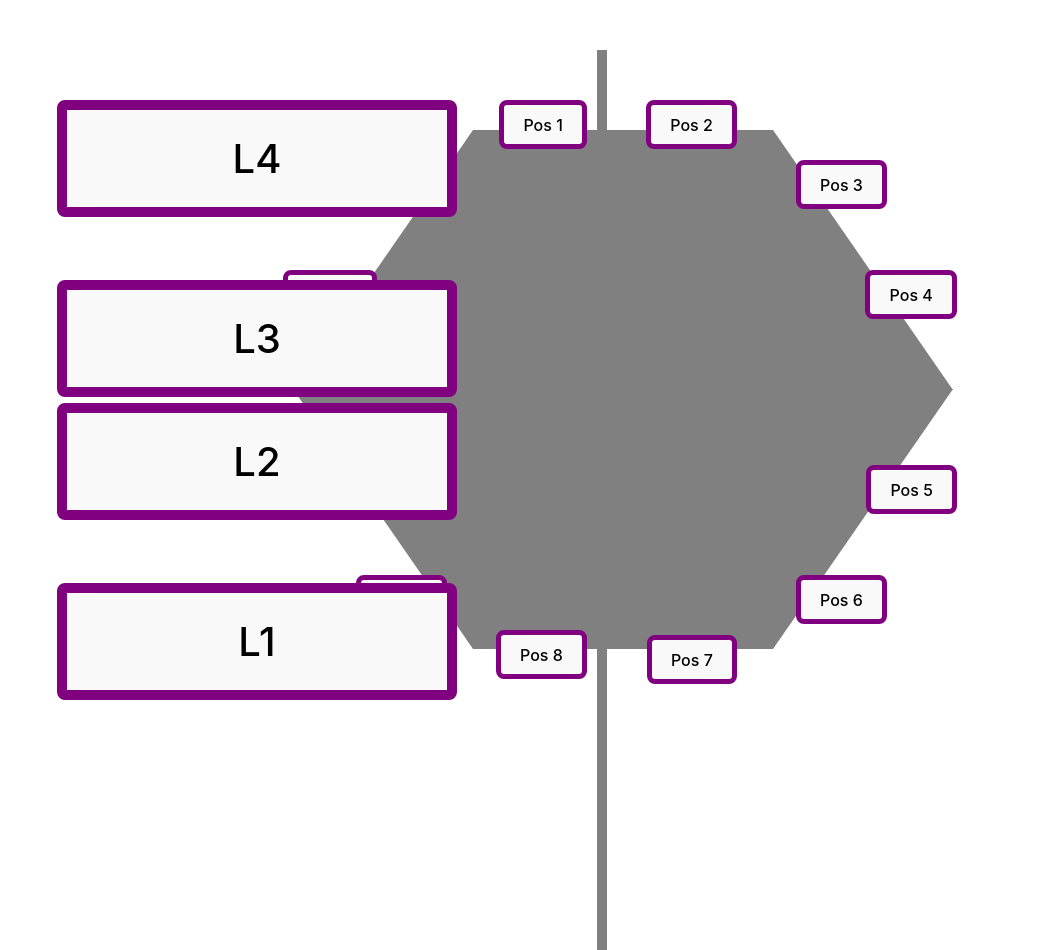
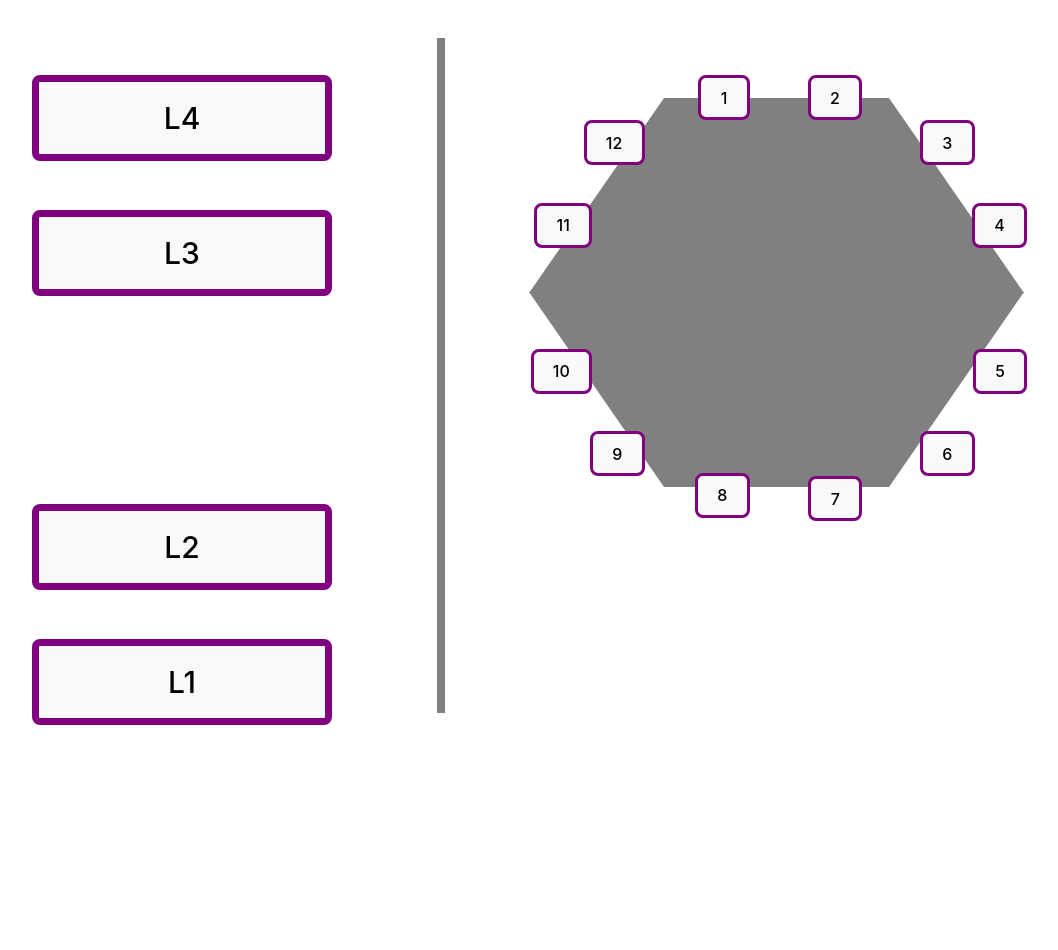
Before and after one commit to Manchester-Central/FRC2025-ReefScreen, a React (Vite) app: page / in a window 1280 px wide. Shown: the whole page, without its empty margins (43-1101 px from the left). After the commit the page ends 800 px from the top, so only its background shows below. Built offline with nearby package versions, Linux system fonts and the light colour scheme.

Commit message:
Adjusted from 75% zoom to 100%

```diff
--- a/src/components/ReefLevel.tsx
+++ b/src/components/ReefLevel.tsx
@@ -3,44 +3,44 @@ const ReefLevel = () => {
         <div>
             <button style={{
                 position: "absolute",
-                bottom: "100px",
-                left: "100px",
-                fontSize: "40px",
-                width: "400px",
-                borderWidth: "10px",
+                bottom: "75px",
+                left: "75px",
+                fontSize: "30px",
+                width: "300px",
+                borderWidth: "7.5px",
                 borderColor: "purple"
             }}>
             L1
             </button>
             <button style={{
                 position: "absolute",
-                bottom: "280px",
-                left: "100px",
-                fontSize: "40px",
-                width: "400px",
-                borderWidth: "10px",
+                bottom: "210px",
+                left: "75px",
+                fontSize: "30px",
+                width: "300px",
+                borderWidth: "7.5px",
                 borderColor: "purple"
             }}>
             L2
             </button>
             <button style={{
                 position: "absolute",
-                top: "280px",
-                left: "100px",
-                fontSize: "40px",
-                width: "400px",
-                borderWidth: "10px",
+                top: "210px",
+                left: "75px",
+                fontSize: "30px",
+                width: "300px",
+                borderWidth: "7.5px",
                 borderColor: "purple"
             }}>
             L3
             </button>
             <button style={{
                 position: "absolute",
-                top: "100px",
-                left: "100px",
-                fontSize: "40px",
-                width: "400px",
-                borderWidth: "10px",
+                top: "75px",
+                left: "75px",
+                fontSize: "30px",
+                width: "300px",
+                borderWidth: "7.5px",
                 borderColor: "purple"
             }}>
             L4
--- a/src/components/ReefPosition.tsx
+++ b/src/components/ReefPosition.tsx
@@ -2,131 +2,131 @@ const ReefPosition = () => {
     return (
         <div>
             <div className="hexagon1" style={{
-                borderBottom: "260px solid gray",
-                borderLeft: "180px solid transparent",
-                borderRight: "180px solid transparent",
-                width: "300px",
+                borderBottom: "195px solid gray",
+                borderLeft: "135px solid transparent",
+                borderRight: "135px solid transparent",
+                width: "225px",
                 position: "absolute",
-                top: "130px",
-                right: "284px"
+                top: "97.5px",
+                right: "213px"
             }}/>
             <div className="hexagon2" style={{
-                borderBottom: "260px solid gray",
-                borderLeft: "180px solid transparent",
-                borderRight: "180px solid transparent",
-                width: "300px",
+                borderBottom: "195px solid gray",
+                borderLeft: "135px solid transparent",
+                borderRight: "135px solid transparent",
+                width: "225px",
                 position: "absolute",
-                top: "389px",
-                right: "284px",
+                top: "292px",
+                right: "213px",
                 rotate: "180deg"
             }}/>
             <button style={{
                 position: "absolute",
-                top: "100px",
-                right: "650px",
-                borderWidth: "5px",
+                top: "75px",
+                right: "487.5px",
+                borderWidth: "3.75px",
                 borderColor: "purple"
             }}>
-            Pos 1
+            1
             </button>
             <button style={{
                 position: "absolute",
-                top: "100px",
-                right: "500px",
-                borderWidth: "5px",
+                top: "75px",
+                right: "375px",
+                borderWidth: "3.75px",
                 borderColor: "purple"
             }}>
-            Pos 2
+            2
             </button>
             <button style={{
                 position: "absolute",
-                top: "160px",
-                right: "350px",
-                borderWidth: "5px",
+                top: "120px",
+                right: "262.5px",
+                borderWidth: "3.75px",
                 borderColor: "purple"
             }}>
-            Pos 3
+            3
             </button>
             <button style={{
                 position: "absolute",
-                top: "270px",
-                right: "280px",
-                borderWidth: "5px",
+                top: "202.5px",
+                right: "210px",
+                borderWidth: "3.75px",
                 borderColor: "purple"
             }}>
-            Pos 4
+            4
             </button>
             <button style={{
                 position: "absolute",
-                top: "465px",
-                right: "280px",
-                borderWidth: "5px",
+                top: "348.75px",
+                right: "210px",
+                borderWidth: "3.75px",
                 borderColor: "purple"
             }}>
-            Pos 5
+            5
             </button>
             <button style={{
                 position: "absolute",
-                top: "575px",
-                right: "350px",
-                borderWidth: "5px",
+                top: "431.25px",
+                right: "262.5px",
+                borderWidth: "3.75px",
                 borderColor: "purple"
             }}>
-            Pos 6
+            6
             </button>
             <button style={{
                 position: "absolute",
-                top: "635px",
-                right: "500px",
-                borderWidth: "5px",
+                top: "476.25px",
+                right: "375px",
+                borderWidth: "3.75px",
                 borderColor: "purple"
             }}>
-            Pos 7
+            7
             </button>
             <button style={{
                 position: "absolute",
-                top: "630px",
-                right: "650px",
-                borderWidth: "5px",
+                top: "472.5px",
+                right: "487.5px",
+                borderWidth: "3.75px",
                 borderColor: "purple"
             }}>
-            Pos 8
+            8
             </button>
             <button style={{
                 position: "absolute",
-                top: "575px",
-                right: "790px",
-                borderWidth: "5px",
+                top: "431.25px",
+                right: "592.5px",
+                borderWidth: "3.75px",
                 borderColor: "purple"
             }}>
-            Pos 9
+            9
             </button>
             <button style={{
                 position: "absolute",
-                top: "465px",
-                right: "860px",
-                borderWidth: "5px",
+                top: "348.75px",
+                right: "645px",
+                borderWidth: "3.75px",
                 borderColor: "purple"
             }}>
-            Pos 10
+            10
             </button>
             <button style={{
                 position: "absolute",
-                top: "270px",
-                right: "860px",
-                borderWidth: "5px",
+                top: "202.5px",
+                right: "645px",
+                borderWidth: "3.75px",
                 borderColor: "purple"
             }}>
-            Pos 11
+            11
             </button>
             <button style={{
                 position: "absolute",
-                top: "160px",
-                right: "790px",
-                borderWidth: "5px",
+                top: "120px",
+                right: "592.5px",
+                borderWidth: "3.75px",
                 borderColor: "purple"
             }}>
-            Pos 12
+            12
             </button>
         </div>
     )
--- a/src/components/ReefScreen.tsx
+++ b/src/components/ReefScreen.tsx
@@ -7,11 +7,11 @@ const ReefScreen = () => {
             <ReefPosition/>
             <div className="BarrierLine" style={{
                 position: "absolute",
-                height: "900px",
-                width: "10px",
+                height: "675px",
+                width: "7.5px",
                 backgroundColor: "gray",
-                top: "50px",
-                left: "640px"
+                top: "37.5px",
+                left: "480px"
             }}/>
             <ReefLevel/>
         </div>
```
